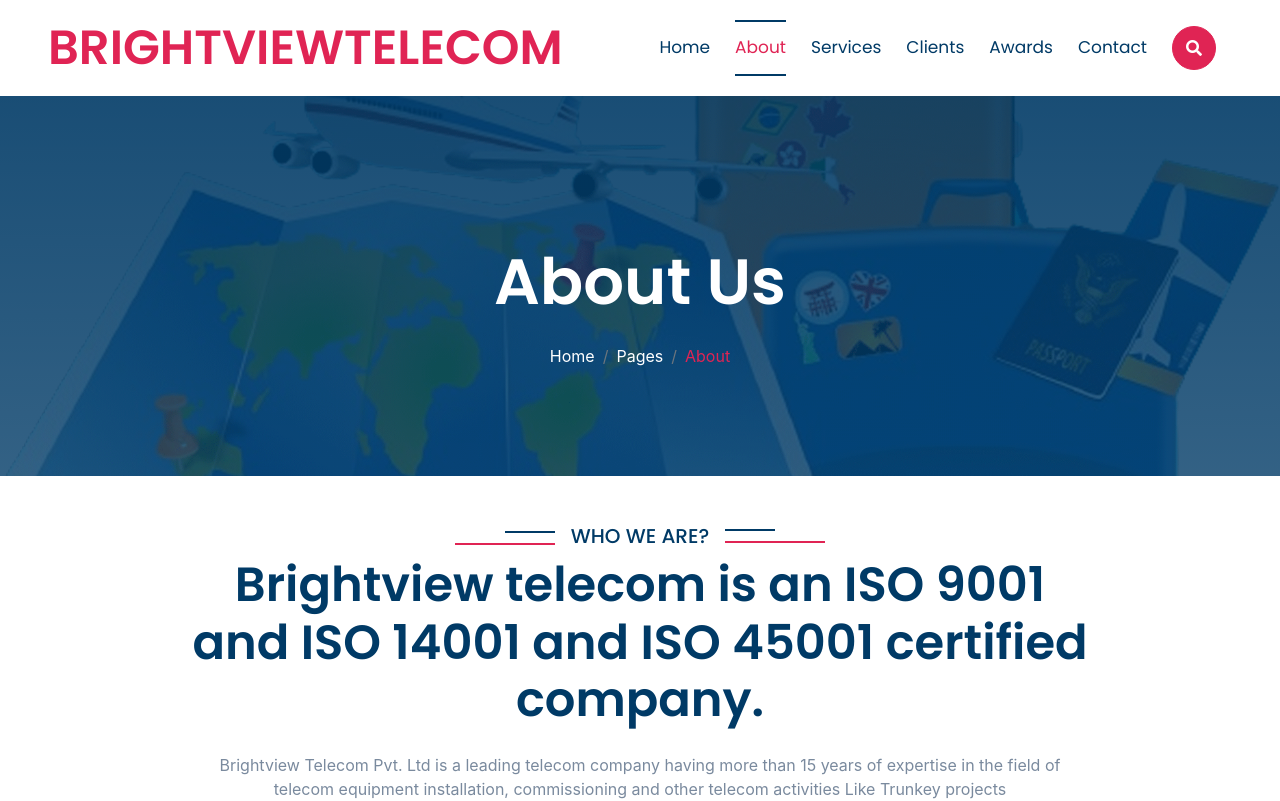
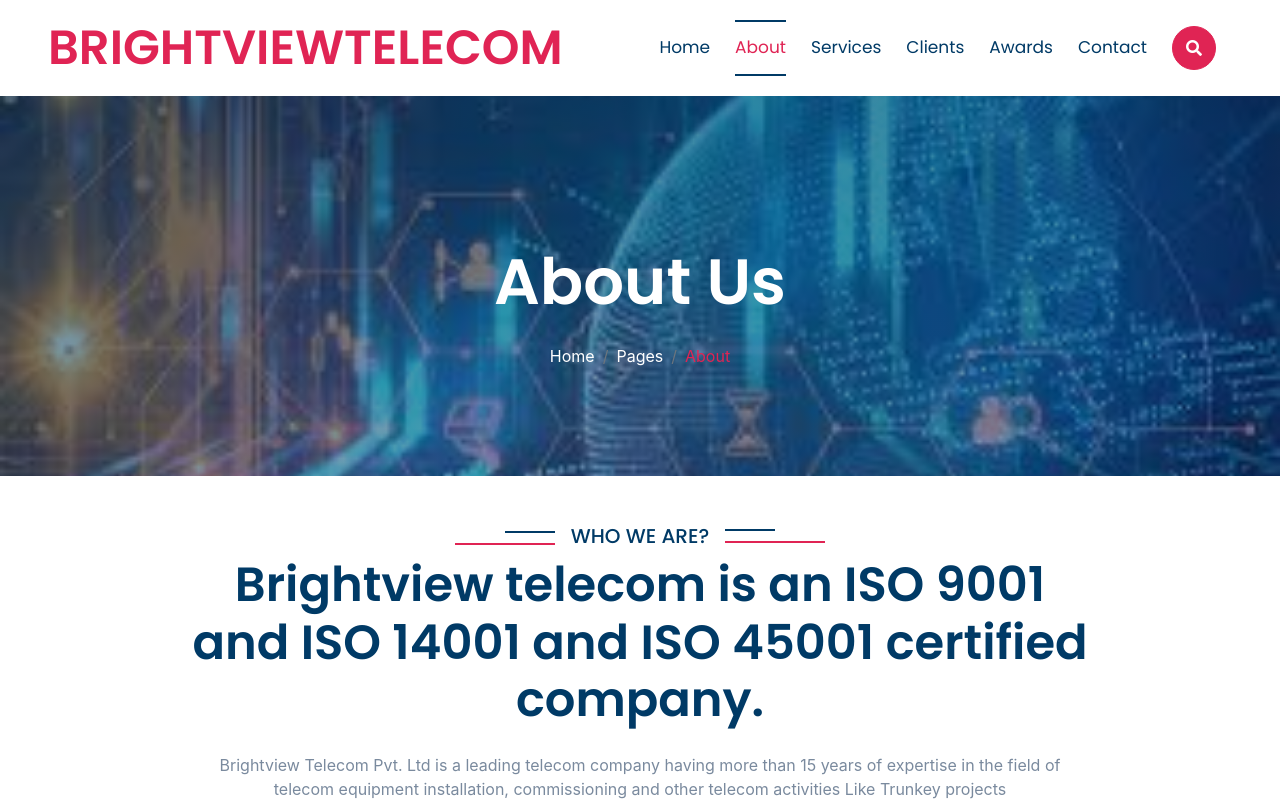
Before and after one commit to hemantdevgithub/BRIGHTVIEWTELECOM, a React (Create React App) app: page /about in a window 1280 px wide. Shown: the top 801 px of the page. Built offline with nearby package versions, Linux system fonts and the light colour scheme.

Commit message:
[IMAGES]

```diff
--- a/public/css/style.css
+++ b/public/css/style.css
@@ -355,8 +355,8 @@
 
 /*** Single Page Hero Header Start ***/
 .bg-breadcrumb {
-  background: linear-gradient(rgba(0, 58, 102, 0.9), rgba(0, 58, 102, 0.8)),
-    url(../img/breadcrumb.png);
+  background: linear-gradient(rgba(0, 58, 102, 0.6), rgba(0, 58, 102, 0.5)),
+    url(../about.jpg);
   background-position: center center;
   background-repeat: no-repeat;
   background-attachment: initial;
--- a/src/App.css
+++ b/src/App.css
@@ -356,8 +356,6 @@
 
 /*** Single Page Hero Header Start ***/
 .bg-breadcrumb {
-  background: linear-gradient(rgba(0, 58, 102, 0.9), rgba(0, 58, 102, 0.8)),
-    url(../img/breadcrumb.png);
   background-position: center center;
   background-repeat: no-repeat;
   background-attachment: initial;
```
Also changed, not shown: public/about.jpg (added).
